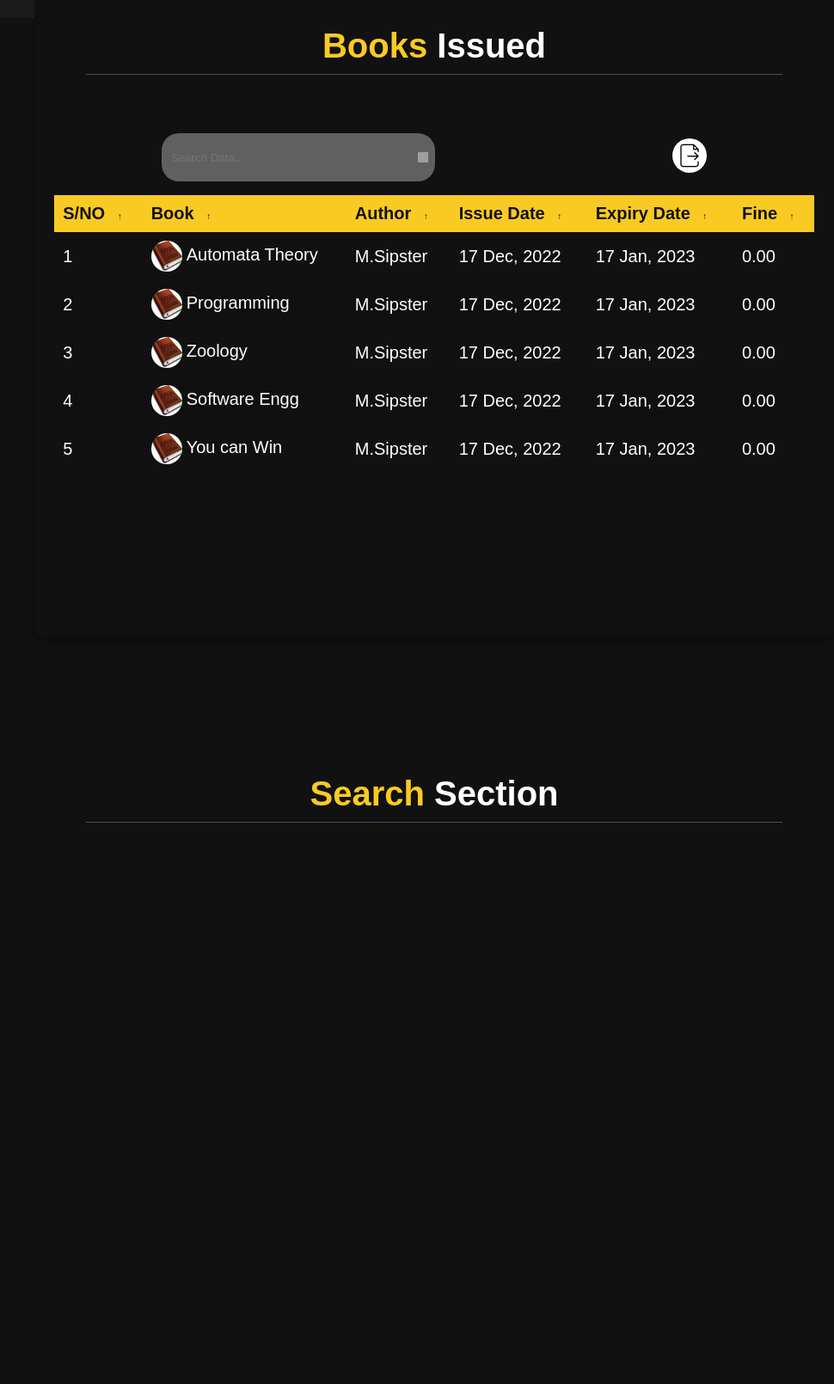
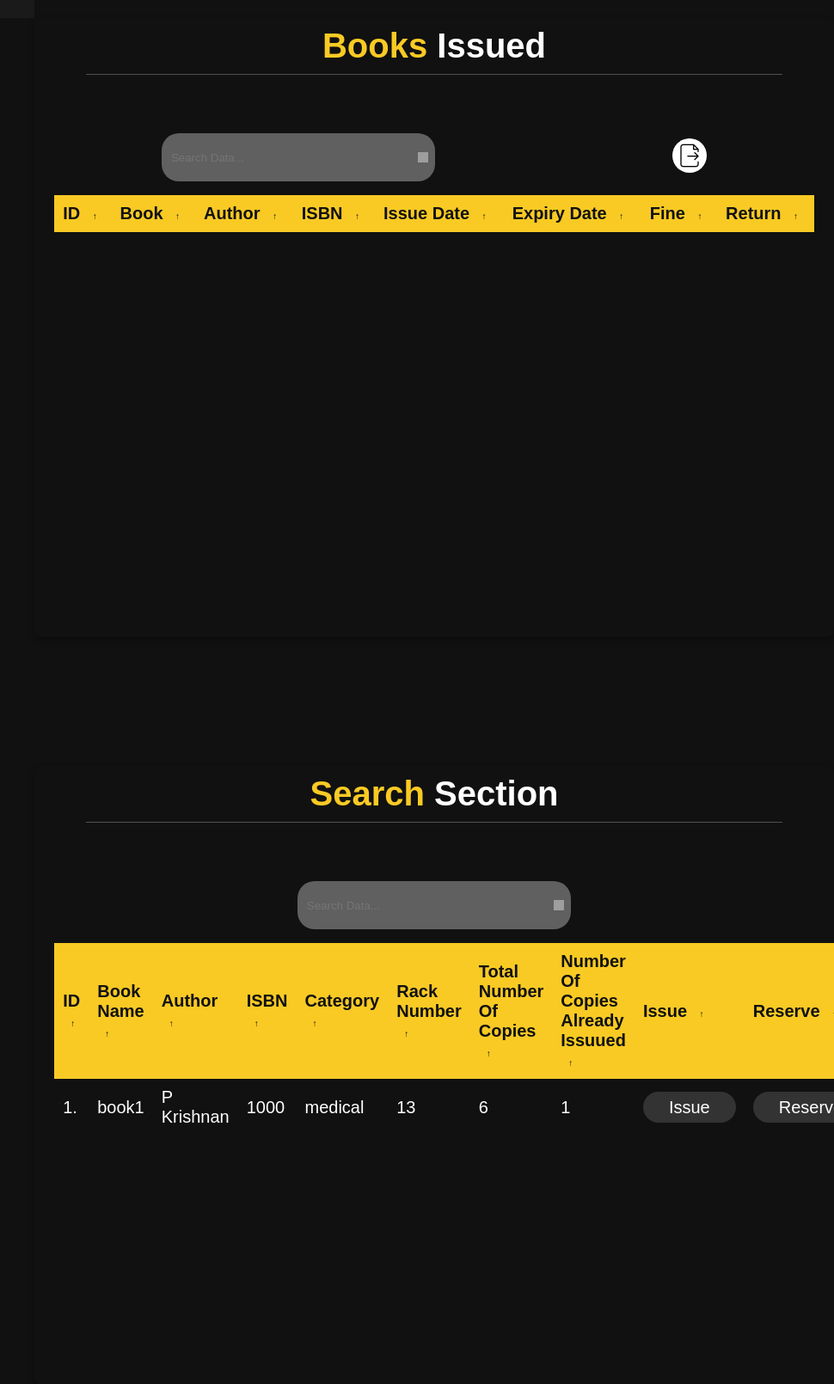
Before and after one commit to ParamBhaskar/IITKGPLibrary, a Django app: page /profile/ in a window 1280 px wide. Shown: the part 779-2389 px from the top of the page at 86% size, without its empty margins (310-1280 px from the left). Run offline with Django 4.2, Linux system fonts and the light colour scheme; a user stored in the database is signed in; data comes from the database, SQL or seed files in the repository; lists and menus that the app fills with data are empty; grey boxes are pictures that could not be loaded.

Commit message:
second phase

```diff
--- a/IITKGPLibrary/settings.py
+++ b/IITKGPLibrary/settings.py
@@ -131,7 +131,7 @@
 EMAIL_BACKEND = 'django.core.mail.backends.smtp.EmailBackend'
 EMAIL_HOST= 'smtp.gmail.com'
 EMAIL_HOST_USER= 'paramanandabhaskar@gmail.com'
-EMAIL_HOST_PASSWORD= 'azzbmxanwfxqnxon'
+EMAIL_HOST_PASSWORD= 'kukjgmexhrieexbx'
 EMAIL_PORT=587
 EMAIL_USE_TLS= True
 EMAIL_USE_SSL = False
--- a/LIS/templates/login.html
+++ b/LIS/templates/login.html
@@ -182,7 +182,7 @@
 
             <div class="two-col">
                 <div class="one">
-                    <label><a href="/f_p/" class="clerk">Forgot password?</a></label>
+                    <label><a href="/f_p/" class="clerk">Forgot Institute Id or Password?</a></label>
                 </div>
             </div>
         </div>
--- a/LIS/templates/profile.html
+++ b/LIS/templates/profile.html
@@ -610,62 +610,46 @@
             <table>
                 <thead>
                     <tr>
-                        <th> S/NO <span class="icon-arrow">&UpArrow;</span></th>
-                        <!-- <th> ID <span class="icon-arrow">&UpArrow;</span></th> -->
+                        <th> ID <span class="icon-arrow">&UpArrow;</span></th>
                         <!-- <th> Name <span class="icon-arrow">&UpArrow;</span></th> -->
                         <th> Book <span class="icon-arrow">&UpArrow;</span></th>
                         <th> Author <span class="icon-arrow">&UpArrow;</span></th>
+                        <th> ISBN <span class="icon-arrow">&UpArrow;</span></th>
+                        {% comment %} <th> Category <span class="icon-arrow">&UpArrow;</span></th> {% endcomment %}
                         <th> Issue Date <span class="icon-arrow">&UpArrow;</span></th>
                         <th> Expiry Date <span class="icon-arrow">&UpArrow;</span></th>
                         <th> Fine <span class="icon-arrow">&UpArrow;</span></th>
+                        <th> Return <span class="icon-arrow">&UpArrow;</span></th>
+
                     </tr>
                 </thead>
                 <tbody>
-                    <tr>
+                    {% comment %} <tr>
                         <td> 1 </td>
                         <td> <img src="../static/download.jpeg" alt="">Automata Theory</td>
                         <td> M.Sipster </td>
                         <td> 17 Dec, 2022 </td>
                         <td> 17 Jan, 2023 </td>
-                        <td> 0.00 </td>
+                        <td> 0.00 </td> {% endcomment %}
+                        {% for book in iss %}
+                        <tr>
+                            <td>{{forloop.counter}}.</td>
+                            <td>{{book.book_name}}</td>
+                            <td>{{book.author}}</td>
+                            <td>{{book.isbn}}</td>
+                            {% comment %} <td>{{book.category}}</td> {% endcomment %}
+                            {% comment %} <td>{{book.rack_no}}</td> {% endcomment %}
+                            {% comment %} <td>{{book.copies}}-{{book.copies_issued}}</td> {% endcomment %}
+                            {% comment %} <td>{{book.copies}}</td> {% endcomment %}
+                            {% comment %} <td>{{book.copies_issued}}</td> {% endcomment %}
+                            <td>{{book.issued_date}}</td>
+                            <td>{{book.expiry_date}}</td>
+                            <td>0.00</td>
+                            <td><a href="/return_book/{{book.id}}/" class="btn btn-danger"
+                                onclick="return confirm('Are you sure you want to Issue this book?')">Return</a></td>
+                        </tr>
+                        {% endfor %}
 
-                    </tr>
-                    <tr>
-                        <td> 2 </td>
-                        <td> <img src="../static/download.jpeg" alt="">Programming</td>
-                        <td> M.Sipster </td>
-                        <td> 17 Dec, 2022 </td>
-                        <td> 17 Jan, 2023 </td>
-                        <td> 0.00 </td>
-
-                    </tr>
-                    <tr>
-                        <td> 3 </td>
-                        <td> <img src="../static/download.jpeg" alt="">Zoology</td>
-                        <td> M.Sipster </td>
-                        <td> 17 Dec, 2022 </td>
-                        <td> 17 Jan, 2023 </td>
-                        <td> 0.00 </td>
-
-                    </tr>
-                    <tr>
-                        <td> 4 </td>
-                        <td> <img src="../static/download.jpeg" alt="">Software Engg</td>
-                        <td> M.Sipster </td>
-                        <td> 17 Dec, 2022 </td>
-                        <td> 17 Jan, 2023 </td>
-                        <td> 0.00 </td>
-
-                    </tr>
-                    <tr>
-                        <td> 5 </td>
-                        <td> <img src="../static/download.jpeg" alt="">You can Win</td>
-                        <td> M.Sipster </td>
-                        <td> 17 Dec, 2022 </td>
-                        <td> 17 Jan, 2023 </td>
-                        <td> 0.00 </td>
-
-                    </tr>
 
 
                 </tbody>
@@ -674,8 +658,56 @@
     </section>
 
     <section class="search" id="search">
-        <h1 class="heading"> <span>Search</span> Section </h1>
+        <section class="table" id="issue">
+            <h1 class="heading"> <span>Search</span> Section </h1>
+            <section class="table__header">
+                <div class="input-group">
+                    <input type="search" placeholder="Search Data...">
+                    <img src="../static/" alt="">
+                </div>
+            </section>
+            <section class="table__body">
+                <table>
+                    <thead>
+                        <tr>
+                            {% comment %} <th> S/NO <span class="icon-arrow">&UpArrow;</span></th> {% endcomment %}
+                            <th> ID <span class="icon-arrow">&UpArrow;</span></th>
+                            <th> Book Name <span class="icon-arrow">&UpArrow;</span></th>
+                            <th> Author <span class="icon-arrow">&UpArrow;</span></th>
+                            <th> ISBN <span class="icon-arrow">&UpArrow;</span></th>
+                            <th> Category <span class="icon-arrow">&UpArrow;</span></th>
+                            <th> Rack Number <span class="icon-arrow">&UpArrow;</span></th>
+                            <th> Total Number of Copies <span class="icon-arrow">&UpArrow;</span></th>
+                            <th> Number of Copies Already Issuued <span class="icon-arrow">&UpArrow;</span></th>
+                            <th> Issue <span class="icon-arrow">&UpArrow;</span></th>
+                            <th> Reserve <span class="icon-arrow">&UpArrow;</span></th>
+                        </tr>
+                    </thead>
+                    <tbody>
 
+                        {% for book in books %}
+                        <tr>
+                            <td>{{forloop.counter}}.</td>
+                            <td>{{book.name}}</td>
+                            <td>{{book.author}}</td>
+                            <td>{{book.isbn}}</td>
+                            <td>{{book.category}}</td>
+                            <td>{{book.rack_no}}</td>
+                            {% comment %} <td>{{book.copies}}-{{book.copies_issued}}</td> {% endcomment %}
+                            <td>{{book.copies}}</td>
+                            <td>{{book.copies_issued}}</td>
+                            <td><a href="/issue_book/{{book.id}}/" class="btn btn-danger"
+                                    onclick="return confirm('Are you sure you want to Issue this book?')">Issue</a></td>
+                            <td><a href="/reserve_book/{{book.id}}/" class="btn btn-danger"
+                                    onclick="return confirm('Are you sure you want to Reserve this book?')">Reserve</a>
+                            </td>
+                        </tr>
+                        {% endfor %}
+
+                    </tbody>
+                </table>
+            </section>
+        </section>
     </section>
 
     <script>
@@ -891,7 +923,26 @@
         }
     </script>
 
-
+    {% block js %}
+    {% if alert1 %}
+    <div class="row mt-4">
+        <div class="form-group col-md-12">
+            <div class="alert alert-danger" role="alert">
+                Book Stock is Empty!!!
+            </div>
+        </div>
+    </div>
+    {% endif %}
+    {% if alert2 %}
+    <div class="row mt-4">
+        <div class="form-group col-md-12">
+            <div class="alert alert-danger" role="alert">
+                You cannot reserve this book as someone has already reserved this book!!!
+            </div>
+        </div>
+    </div>
+    {% endif %}
+    {% endblock %}
 </body>
 
 </html>
--- a/LIS/views.py
+++ b/LIS/views.py
@@ -3,7 +3,7 @@
 from django.contrib.auth import authenticate, login, logout
 from django.contrib.auth.decorators import login_required
 from django import forms
-from datetime import date
+from datetime import datetime, date,timedelta
 import socket
 from . import forms, models
 
@@ -168,7 +168,9 @@
 
 
 def profile(request):
-    return render(request, "profile.html")
+    books= Book.objects.all()
+    iss= IssuedBook.objects.filter(insti_id= request.user.insti_id)
+    return render(request, "profile.html", {'iss': iss, 'books': books})
 
 @login_required(login_url='/login')
 def afterlogin(request):
@@ -368,7 +370,7 @@
 
 @login_required(login_url='/login')
 def edit_book(request, myid):
-    # book = Book.objects.get(isbn = isbn)
+    # book = Book.objects.get(id = myid)
     book = Book.objects.filter(id=myid).first()
     if request.method == "POST":
         book.name = request.POST["name"]
@@ -385,109 +387,201 @@
         # book.set_last_issue_id(arr)
         book.save()
         return render(request, "edit_book.html", {'alert': True})
-    return render(request, 'edit_book.html')
+    return render(request, "edit_book.html", {'book': book})
 
 
-def issue_book(request, isbn, insti_id):
-    book = Book.objects.get(isbn=isbn)
-    if book.copies == book.copies_issued:
-        book.save()
-        return render(request, 'view_books.html', {'alert': False})
+# def issue_book(request, isbn, insti_id):
+#     book = Book.objects.get(isbn=isbn)
+#     if book.copies == book.copies_issued:
+#         book.save()
+#         return render(request, 'view_books.html', {'alert': False})
 
-    if book.copies > book.copies_issued:
+#     if book.copies > book.copies_issued:
 
-        user = Student.objects.get(insti_id=insti_id)
-        if user == None:
-            user = Faculty.objects.get(insti_id=insti_id)
-        issued_books = len(user.book_issued)
-        if user.book_limit > issued_books:
-            books_issued = user.get_books_issued()
-            issued_date = user.get_issued_date()
-            last_issue_id = book.get_last_issue_id()
-            last_issue_date = book.get_last_issue_date()
+#         user = Student.objects.get(insti_id=insti_id)
+#         if user == None:
+#             user = Faculty.objects.get(insti_id=insti_id)
+#         issued_books = len(user.book_issued)
+#         if user.book_limit > issued_books:
+#             books_issued = user.get_books_issued()
+#             issued_date = user.get_issued_date()
+#             last_issue_id = book.get_last_issue_id()
+#             last_issue_date = book.get_last_issue_date()
 
-            books_issued.append(book)
-            issued_date.append(datetime.date.today().isoformat())
-            last_issue_id.append(insti_id)
-            last_issue_date.append(datetime.date.today().isoformat())
+#             books_issued.append(book)
+#             issued_date.append(datetime.date.today().isoformat())
+#             last_issue_id.append(insti_id)
+#             last_issue_date.append(datetime.date.today().isoformat())
 
-            user.set_books_issued(books_issued)
-            user.set_issued_date(issued_date)
-            book.set_last_issue_id(last_issue_id)
-            book.set_last_issue_date(last_issue_date)
+#             user.set_books_issued(books_issued)
+#             user.set_issued_date(issued_date)
+#             book.set_last_issue_id(last_issue_id)
+#             book.set_last_issue_date(last_issue_date)
 
-        if user.reserved_book == isbn:
-            user.reserved_book = None
-            user.reserve_date = None
-            book.reserve_id = None
-            book.reserve_date = None
-        book.save()
-        user.save()
-        return render(request, "view_books.html", {'alert': True})
-    else:
-        return render(request, "view_books.html", {'alert': False})
+#         if user.reserved_book == isbn:
+#             user.reserved_book = None
+#             user.reserve_date = None
+#             book.reserve_id = None
+#             book.reserve_date = None
+#         book.save()
+#         user.save()
+#         return render(request, "view_books.html", {'alert': True})
+#     else:
+#         return render(request, "view_books.html", {'alert': False})
 
 
+# def reserve_book(request, isbn, insti_id):
+
+#     book = Book.objects.get(isbn=isbn)
+#     last_issue_id = book.get_last_issue_id()
+#     if (insti_id in last_issue_id):
+#         book.save()
+#         return render(request, "view_books.html", {'alert': False})
+
+#     user = Student.objects.get(insti_id=insti_id)
+#     if user == None:
+#         user = Faculty.objects.get(insti_id=insti_id)
+
+#     if book.copies == book.copies_issued:
+#         if book.reserve_id is not None:
+#             if isbn == user.reserved_book:
+#                 return render(request, "view_books.html", {'alert': False})
+#             else:
+#                 return render(request, "view_books.html", {'alert': False})
+
+#         else:
+#             user.reserved_book = isbn
+#             user.reserved_date = datetime.datetime.now()
+#             book.reserve_id = insti_id
+#             book.reserve_date = datetime.datetime.now()
+#             user.save()
+#             book.save()
+#             return render(request, 'view_books.html', {'alert': True})
+
+
+# def return_book(request, isbn, id):
+
+#     book = Book.objects.get(isbn=isbn)
+#     user = Student.objects.get(insti_id=id)
+#     if user == None:
+#         user = Faculty.objects.get(insti_id=id)
+#     books_issued = user.get_books_issued()
+#     if isbn not in books_issued:
+#         user.save()
+#         book.save()
+#         return render(request, "view_books.html", {'alert': False})
+#     book.copies_issued -= 1
+
+#     books_issued = user.get_books_issued()
+#     issued_date = user.get_issued_date()
+#     last_issue_id = book.get_last_issue_id()
+#     last_issue_date = book.get_last_issue_date()
+
+#     index = last_issue_id.index(id)
+#     last_issue_id.pop(index)
+#     last_issue_date.pop(index)
+#     book.set_last_issue_id(last_issue_id)
+#     book.set_last_issue_date(last_issue_date)
+
+#     index = user.books_issued.index(isbn)
+#     books_issued.pop(index)
+#     issued_date.pop(index)
+#     user.set_books_issued(books_issued)
+#     user.set_issued_date(issued_date)
+
+#     book.save()
+#     user.save()
+
+#     return render(request, "view_books.html", {'alert': True})
+
+
+@login_required(login_url='/login')
+def issue_book(request, myid):
+    # isbn = request.POST['isbn']
+    # insti_id = request.POST['insti_id']
+    book = Book.objects.filter(id=myid).first()
+    # user = Student.objects.get(insti_id=insti_id)
+    user= Student.objects.get(insti_id=request.user.insti_id)
+    if user == None:
+        user = Faculty.objects.get(insti_id=request.user.insti_id)
+    if book.copies == book.copies_issued:
+        return render(request, 'profile.html', {'alert1': True})
+    if (book.copies - book.copies_issued) == 1:
+        if((ReservedBook.objects.filter(isbn = book.isbn) is not None) ):
+            temp_book = ReservedBook.objects.get(isbn = book.isbn)
+            if(((temp_book.available_date - datetime.date.today().isoforamt()).days < 7) and
+                              (user.insti_id != insti_id) ):
+                return render(request, 'profile.html', {'alert2': True})
+
+    if book.copies > (book.copies_issued):
+        no_books = len(IssuedBook.objects.filter(insti_id = user.insti_id))
+        book.copies_issued=0
+        # print(no_books)
+        # print("Hi")
+        # print(user.book_limit)
+        if user.book_limit > no_books:
+            book.copies_issued += 1
+            book.save()
+            insti_id = user.insti_id
+            # category = book.category
+            isbn = book.isbn
+            book_name = book.name
+            author=book.author
+            issued_date = datetime.today()
+            expiry_date = datetime.today() + timedelta(days = 30)
+
+            issued_book = IssuedBook.objects.create(insti_id = insti_id, category = book.category, isbn = isbn,
+                                                    issued_date = issued_date, expiry_date = expiry_date,book_name = book_name,author=author)
+            issued_book.save()
+
+            if ReservedBook.objects.filter(isbn = book.isbn) is not None:
+                reserved_book = ReservedBook.objects.filter(isbn = book.isbn)
+                reserved_book.delete()
+            # return render(request, "profile.html", {'alert': True})
+            return redirect('/profile/')
+        else:
+            # return render(request, "profile.html", {'alert': False})
+            return redirect('/profile/')
+    else:
+        return render(request, "profile.html", {'alert': False})
+
+@login_required(login_url='/login')
 def reserve_book(request, isbn, insti_id):
 
+    #if ReservedBook.objects.filter(isbn = isbn) is not None:
+     #   return render(request, "view_books.html",{'alert':False})
+    if request.method == "POST":
+        isbn = request.POST['isbn']
+        insti_id = request.POST['insti_id']
     book = Book.objects.get(isbn=isbn)
-    last_issue_id = book.get_last_issue_id()
-    if (insti_id in last_issue_id):
-        book.save()
-        return render(request, "view_books.html", {'alert': False})
-
     user = Student.objects.get(insti_id=insti_id)
     if user == None:
         user = Faculty.objects.get(insti_id=insti_id)
 
-    if book.copies == book.copies_issued:
-        if book.reserve_id is not None:
-            if isbn == user.reserved_book:
-                return render(request, "view_books.html", {'alert': False})
-            else:
-                return render(request, "view_books.html", {'alert': False})
+    if (ReservedBook.objects.filter(insti_id = insti_id) or ReservedBook.objects.filter(isbn = isbn)) is not None:
+        return render(request, "view_books.html",{'alert':False})
+    else:
+        insti_id = insti_id
+        category = book.category
+        isbn = isbn
+        reserved_date = datetime.date.today().isoformat()
 
-        else:
-            user.reserved_book = isbn
-            user.reserved_date = datetime.datetime.now()
-            book.reserve_id = insti_id
-            book.reserve_date = datetime.datetime.now()
-            user.save()
-            book.save()
-            return render(request, 'view_books.html', {'alert': True})
+        reserve = ReservedBook.objects.create(insti_id = insti_id, category = category, isbn = isbn, reserved_date = reserved_date)
+
+        return render(request, "view_books.html", {'alert': True})
 
 
-def return_book(request, isbn, id):
+@login_required(login_url='/login')
+def return_book(request, isbn, insti_id):
+    if request.method == "POST":
+        isbn = request.POST['isbn']
+        insti_id = request.POST['insti_id']
 
-    book = Book.objects.get(isbn=isbn)
-    user = Student.objects.get(insti_id=id)
-    if user == None:
-        user = Faculty.objects.get(insti_id=id)
-    books_issued = user.get_books_issued()
-    if isbn not in books_issued:
-        user.save()
-        book.save()
-        return render(request, "view_books.html", {'alert': False})
-    book.copies_issued -= 1
+    issued_book = IssuedBook.objects.get(isbn = isbn)
+    issued_book.delete()
 
-    books_issued = user.get_books_issued()
-    issued_date = user.get_issued_date()
-    last_issue_id = book.get_last_issue_id()
-    last_issue_date = book.get_last_issue_date()
-
-    index = last_issue_id.index(id)
-    last_issue_id.pop(index)
-    last_issue_date.pop(index)
-    book.set_last_issue_id(last_issue_id)
-    book.set_last_issue_date(last_issue_date)
-
-    index = user.books_issued.index(isbn)
-    books_issued.pop(index)
-    issued_date.pop(index)
-    user.set_books_issued(books_issued)
-    user.set_issued_date(issued_date)
-
-    book.save()
-    user.save()
+    if ReservedBook.objects.filter(isbn = isbn) is not None:
+        book = ReservedBook.objects.get(isbn = isbn)
+        book.available_date = datetime.date.today().isoformat()
 
     return render(request, "view_books.html", {'alert': True})
```
Also changed, not shown: LIS/models.py (+27 -5 lines), LIS/templates/edit_book.html (+7 -7 lines), LIS/migrations/0004_reservedbook_remove_issuedbook_student_id_and_more.py (added), LIS/migrations/0005_student_books_issued.py (added), LIS/migrations/0006_remove_student_books_issued.py (added), LIS/migrations/0007_issuedbook_author.py (added), db.sqlite3.
